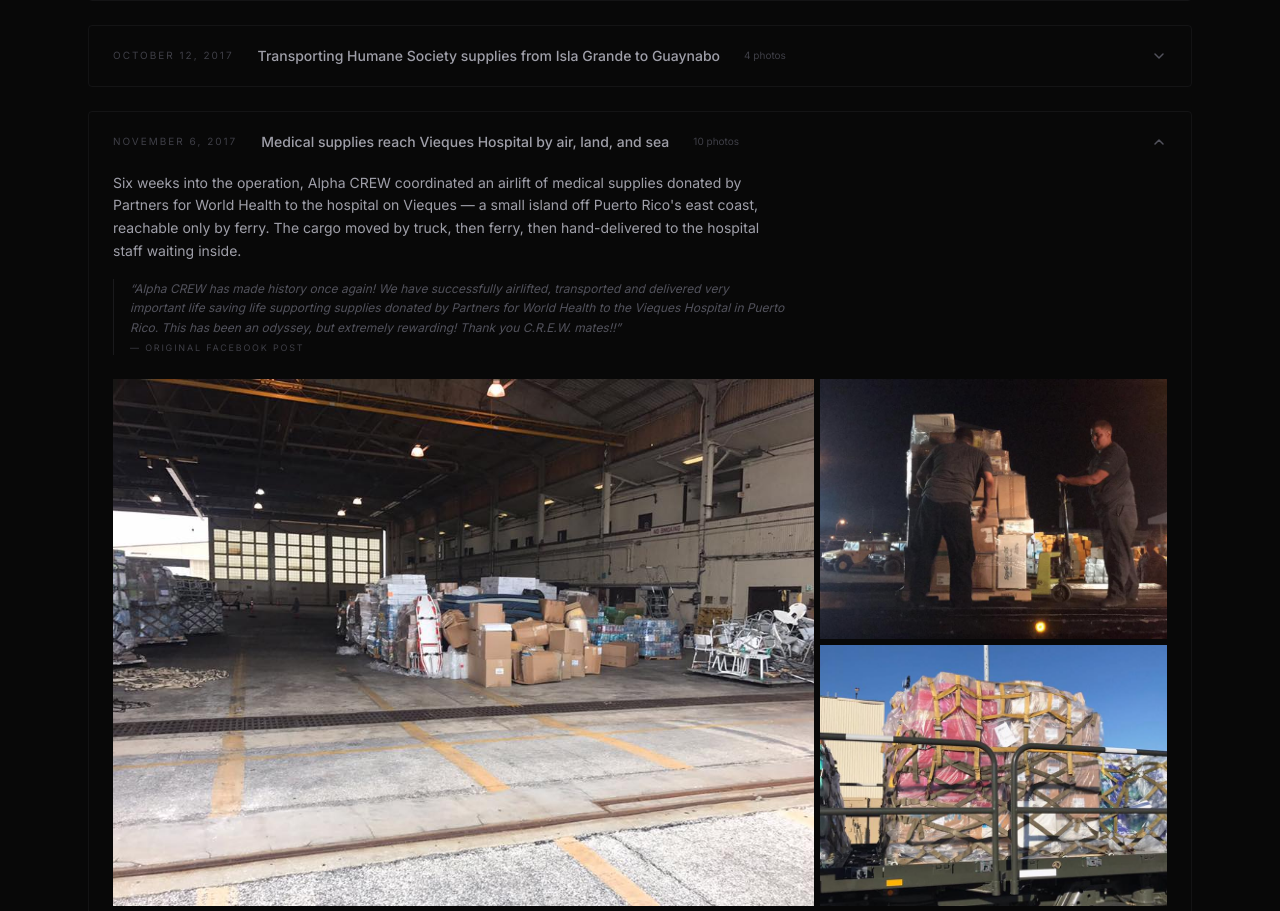
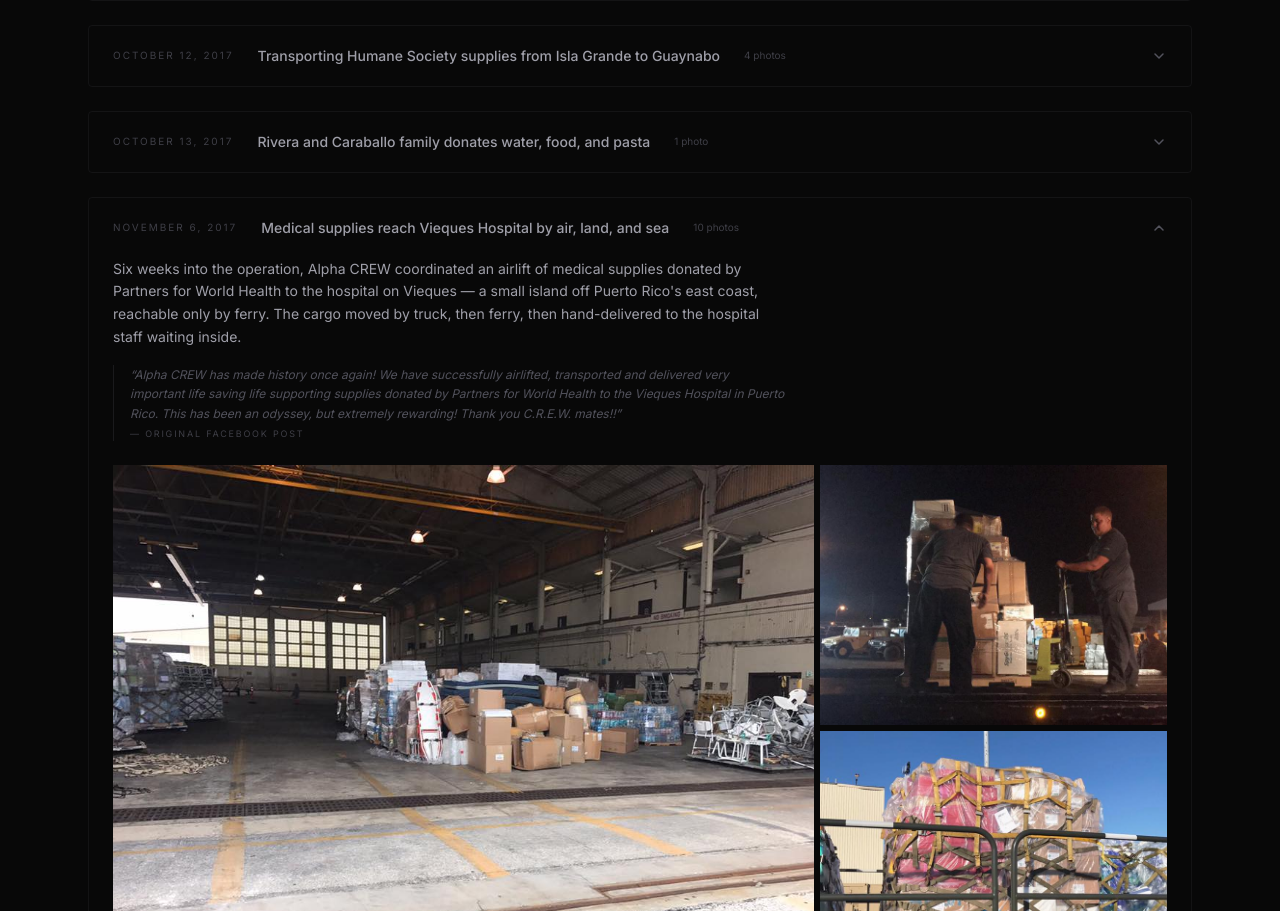
Before and after one commit to durenjoey/alphacrew, a Next.js app: page / in a window 1280 px wide. Shown: the part 6340-7251 px from the top of the page. Built offline with nearby package versions, Linux system fonts and the light colour scheme.

Commit message:
Add October 13 Rivera and Caraballo family donation entry
Family donated water, food, and pasta for Puerto Rico relief.

Co-Authored-By: Claude Opus 4.6 <noreply@anthropic.com>

```diff
--- a/src/data/gallery.ts
+++ b/src/data/gallery.ts
@@ -634,6 +634,20 @@ export const galleryEntries: GalleryEntry[] = [
     ],
   },
   {
+    date: "October 13, 2017",
+    title: "Rivera and Caraballo family donates water, food, and pasta",
+    narrative:
+      "Donations kept arriving from families across the community. The Rivera and Caraballo family contributed water, food, and pasta — supplies that would be packed and shipped to Puerto Rico on the next available airlift. Every family donation meant another few families fed on the island.",
+    caption:
+      "The Rivera and Caraballo family has graciously donated water, food, and pasta to our cause. These supplies will be touching the lives of many in Puerto Rico.",
+    photos: [
+      {
+        src: "rivera-caraballo-donation.jpg",
+        alt: "Airman standing next to a cart loaded with donated water, food boxes, and plantains in a warehouse",
+      },
+    ],
+  },
+  {
     date: "November 6, 2017",
     title: "Medical supplies reach Vieques Hospital by air, land, and sea",
     narrative:
```
Also changed, not shown: public/assets/photos/rivera-caraballo-donation.jpg (added).
